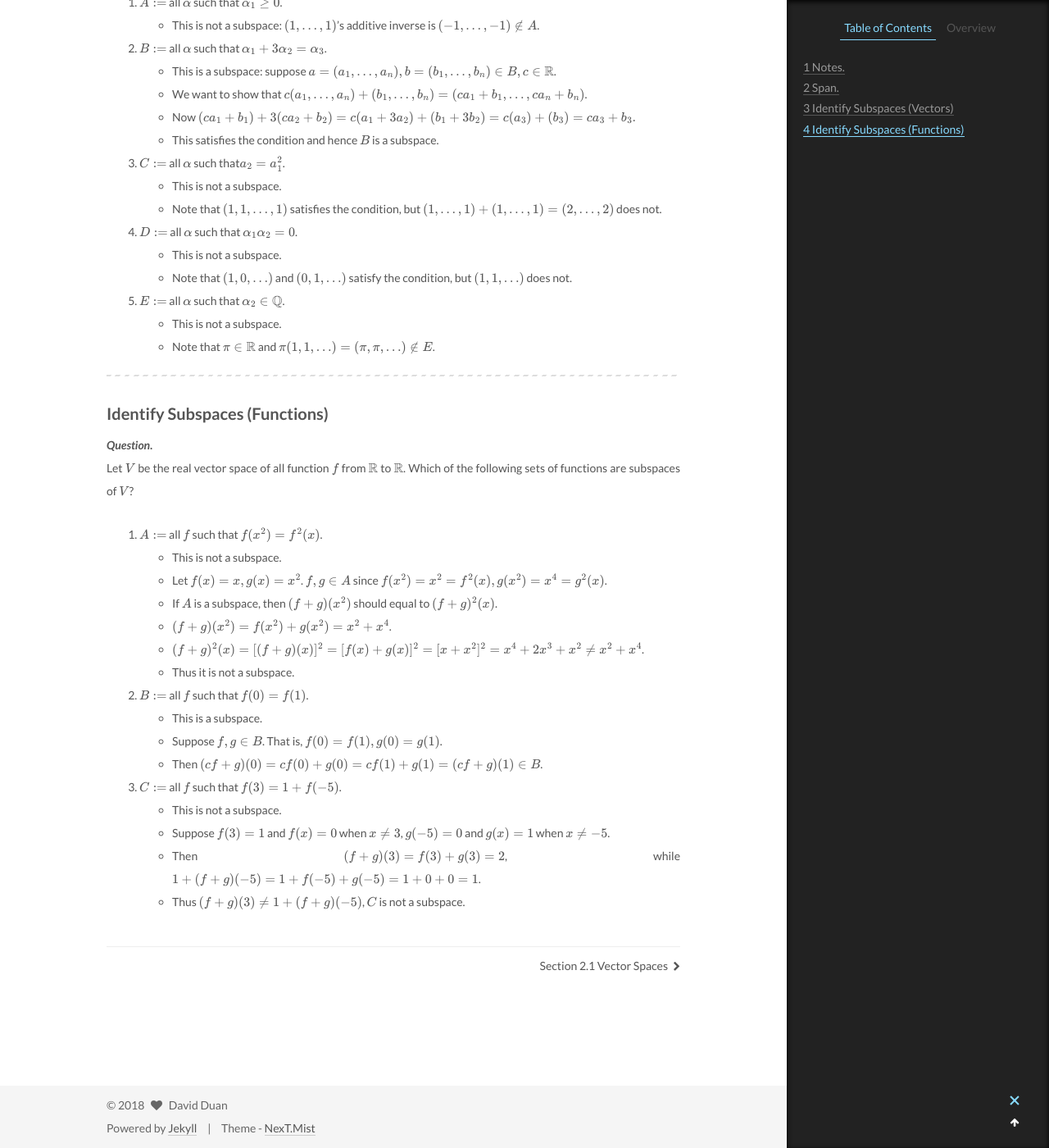
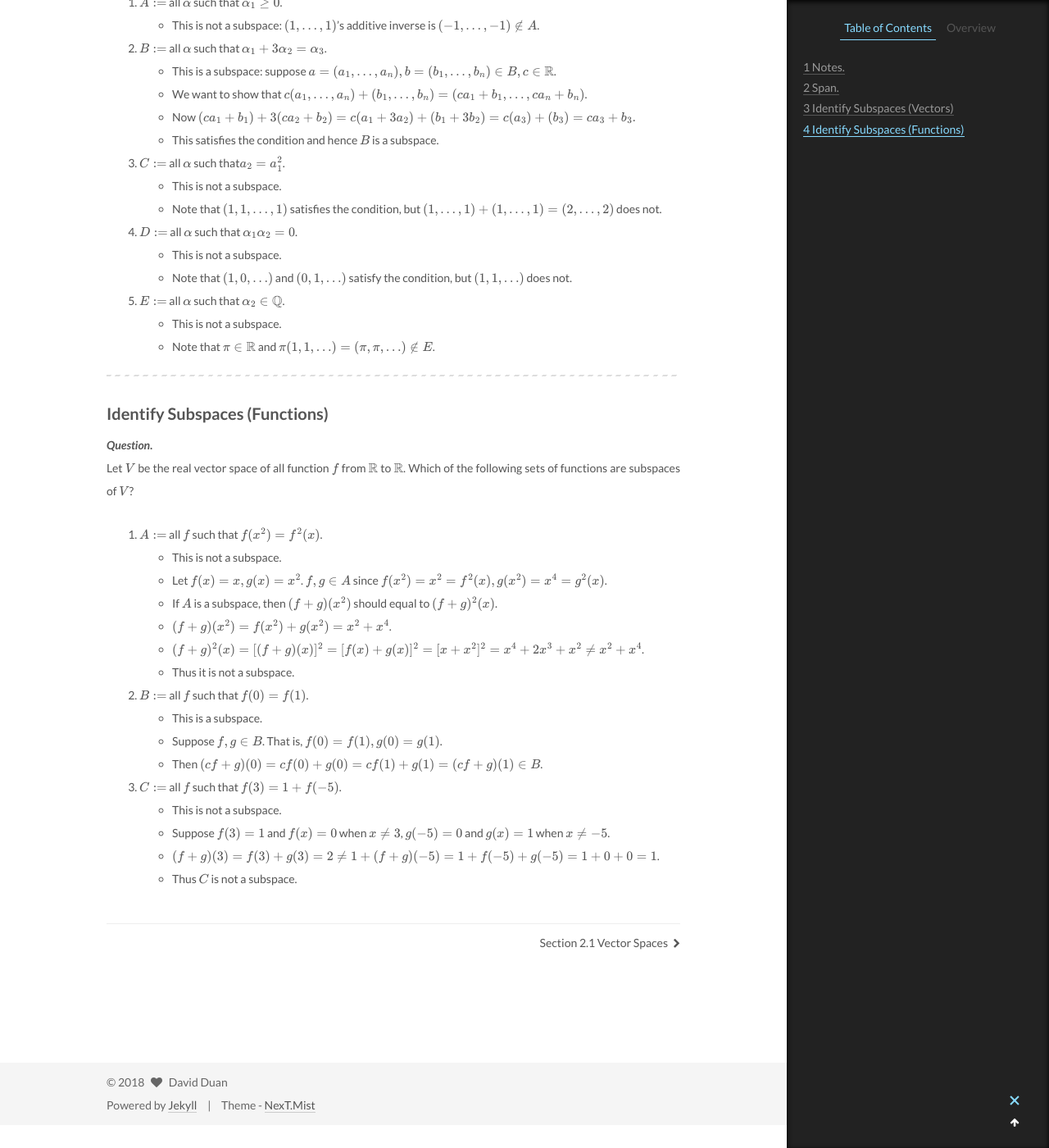
Before and after one commit to owaindex/Rootofallevii.github.io, a Jekyll site: the page built from _posts/2018-02-05-Section-2.2-Subspaces.md, in a window 1280 px wide and 1400 px high, scrolled down 1108 px. Shown: the whole window at 82% size. Built offline with Jekyll 4.4.1, drawn with Linux system fonts in a browser that asks for light colours; formulas are drawn with MathJax 3.

Commit message:
Update 2018-02-05-Section-2.2-Subspaces.md

```diff
--- a/_posts/2018-02-05-Section-2.2-Subspaces.md
+++ b/_posts/2018-02-05-Section-2.2-Subspaces.md
@@ -58,5 +58,5 @@ Let $V$ be the real vector space of all function $f$ from $\mathbb{R}$ to $\math
 3. $C :=$ all $f$ such that $f(3) = 1 + f(-5)$.
   - This is not a subspace.
   - Suppose $f(3) = 1$ and $f(x) = 0$ when $x \ne 3$, $g(-5) = 0$ and $g(x) = 1$ when $x \ne -5$.
-  - Then $(f + g)(3) = f(3) + g(3) = 2$, while $1+(f+g)(-5) = 1 + f(-5) + g(-5) = 1 + 0 + 0 = 1$.
-  - Thus $(f+g)(3) \ne 1 + (f+g)(-5)$, $C$ is not a subspace.
+  - $(f + g)(3) = f(3) + g(3) = 2 \neq 1+(f+g)(-5) = 1 + f(-5) + g(-5) = 1 + 0 + 0 = 1$.
+  - Thus $C$ is not a subspace.
```
